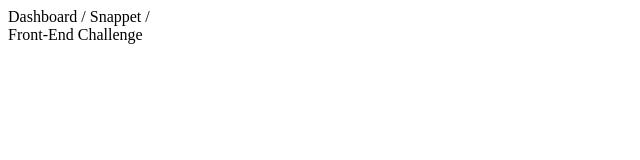
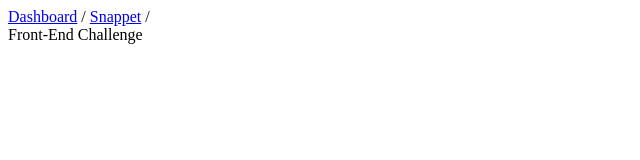
Before and after one commit to nikolasalim/SnappetChallenge.UI, a React (Create React App) app in the folder snappet-challenge/: page / in a window 1280 px wide. Shown: the top 160 px of the page, without its empty margins (0-640 px from the left). Built offline with nearby package versions, Linux system fonts and the light colour scheme.

Commit message:
Add Link placeholders for navigation

```diff
--- a/snappet-challenge/src/components/Header.js
+++ b/snappet-challenge/src/components/Header.js
@@ -1,10 +1,17 @@
 import React from "react";
+import { Link } from "react-router-dom";
 
 function Header() {
+  // Leaving Link placeholders for navigation links:
   return (
     <div>
-      <div className="navigation">Dashboard / Snappet /</div>
-      <div className="title">Front-End Challenge</div>
+      <div className="top-box">
+        <div className="navigation">
+          <Link to="/">Dashboard</Link> / <Link to="/">Snappet</Link> /
+        </div>
+        <div className="title">Front-End Challenge</div>
+      </div>
+      <div className="bottom-box"></div>
     </div>
   );
 }
```
